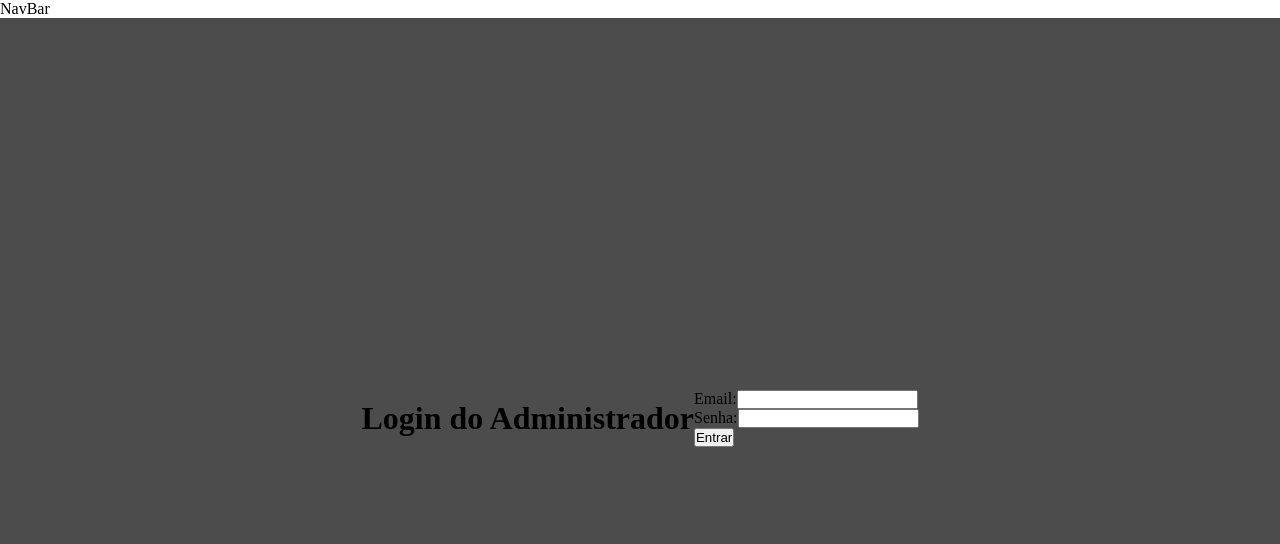
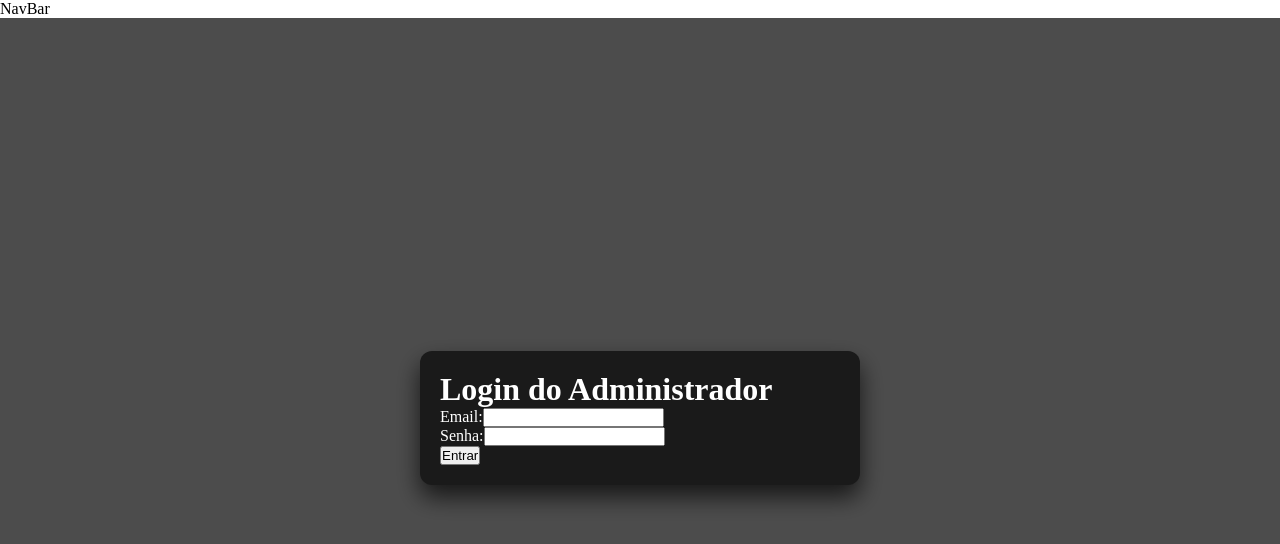
Before and after one commit to euluisdev/personal-app, a Next.js app: page /AdminLogin in a window 1280 px wide. Shown: the top 544 px of the page. Built offline with nearby package versions, Linux system fonts and the light colour scheme.

Commit message:
add feature: applying style and class to admin login

```diff
--- a/src/app/AdminLogin/page.js
+++ b/src/app/AdminLogin/page.js
@@ -46,6 +46,7 @@ export default function AdminLogin() {
 
   return (
     <div className={styles['modal-overlay']} >
+      <div className={styles['modal-container']}>
       <h1>Login do Administrador</h1>
       <form onSubmit={handleSubmit}>
         <div>
@@ -71,6 +72,7 @@ export default function AdminLogin() {
         <button type="submit">Entrar</button>
         {message && <p>{message}</p>}
       </form>
+      </div>
     </div>
   );
 };
--- a/src/styles/admin-login/page.module.css
+++ b/src/styles/admin-login/page.module.css
@@ -8,3 +8,17 @@
     align-items: center;
     z-index: 1000;
 }
+
+.modal-container {
+    background: #1a1a1a;
+    color: #fff;
+    border-radius: 12px;
+    box-shadow: 0 12px 24px rgba(0, 0, 0, 0.7);
+    padding: 20px;
+    width: 90%;
+    max-width: 400px;
+    max-height: 90vh;
+    overflow-y: auto;
+    position: relative;
+    z-index: 1;
+}
```
